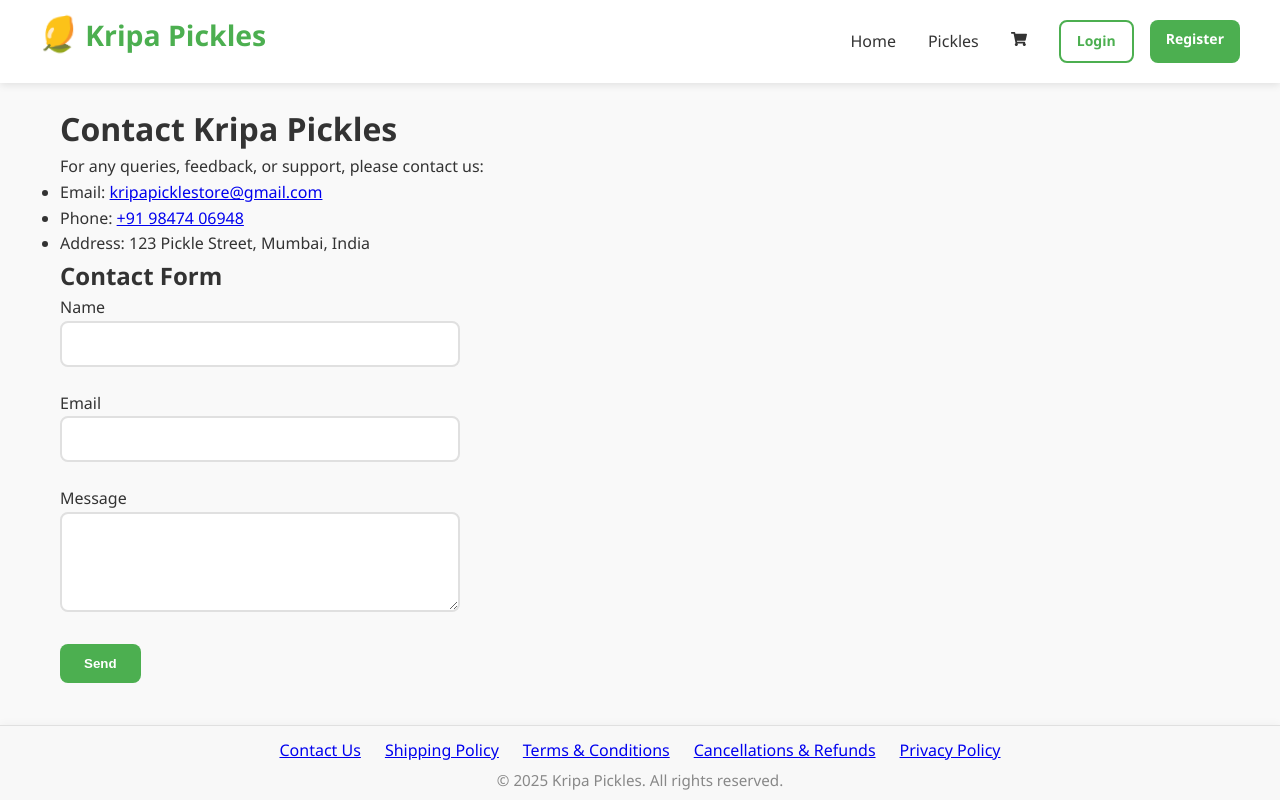
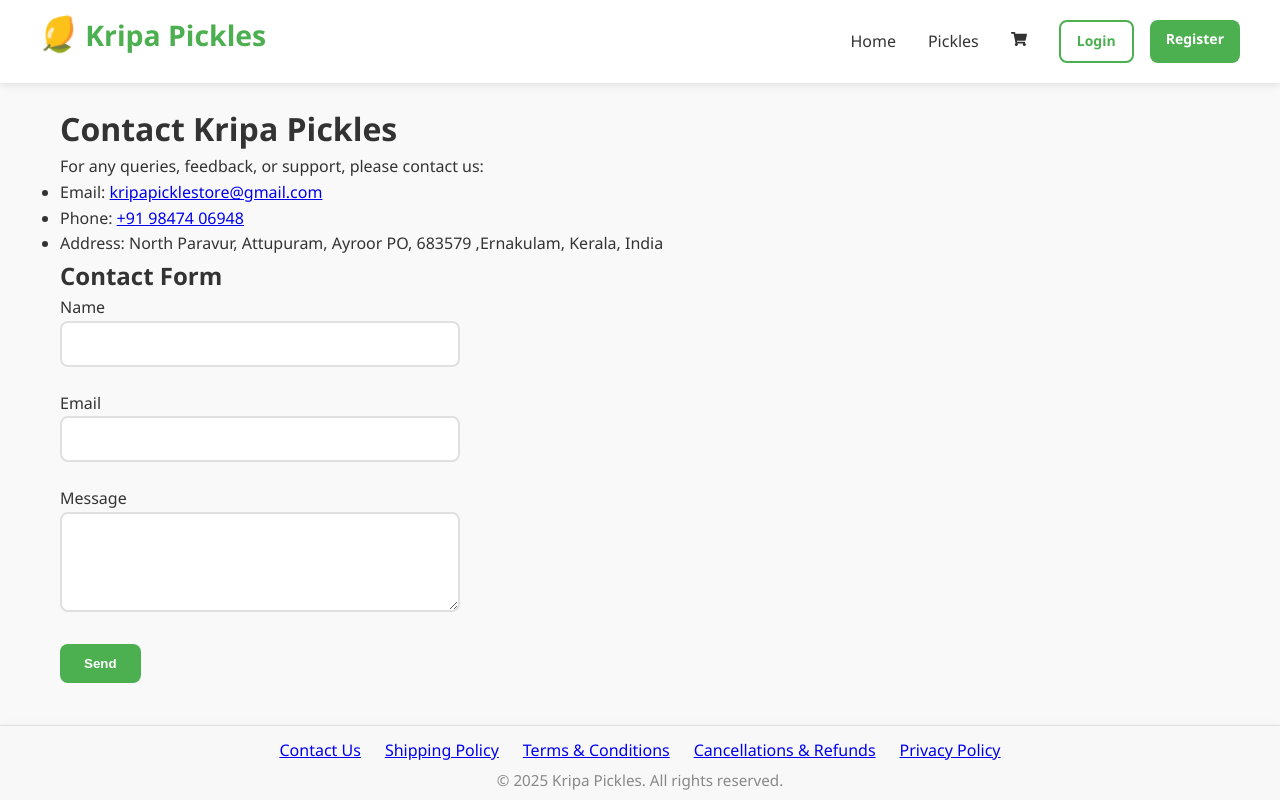
Before and after one commit to selfi123/Kripa, a React (Create React App) app in the folder client/: page /contact-us in a window 1280 px wide. Built offline with nearby package versions, Linux system fonts and the light colour scheme.

Commit message:
alldon14

```diff
--- a/client/src/pages/CancellationsRefunds.js
+++ b/client/src/pages/CancellationsRefunds.js
@@ -8,7 +8,7 @@
       <li>If you receive a damaged or incorrect product, contact us within 48 hours for a replacement or refund.</li>
       <li>Refunds are processed within 5-7 business days to your original payment method.</li>
       <li>For COD orders, refunds will be processed via bank transfer.</li>
-      <li>Contact <a href="mailto:support@pickles.com">support@pickles.com</a> for all refund/cancellation requests.</li>
+      <li>Contact <a href="mailto:kripapicklestore@gmail.com">kripapicklestore@gmail.com</a> for all refund/cancellation requests.</li>
     </ul>
   </div>
 );
--- a/client/src/pages/ContactUs.js
+++ b/client/src/pages/ContactUs.js
@@ -31,7 +31,7 @@
       <ul>
         <li>Email: <a href="mailto:kripapicklestore@gmail.com">kripapicklestore@gmail.com</a></li>
         <li>Phone: <a href="tel:+919847406948">+91 98474 06948</a></li>
-        <li>Address: 123 Pickle Street, Mumbai, India</li>
+        <li>Address: North Paravur, Attupuram, Ayroor PO, 683579 ,Ernakulam, Kerala, India</li>
       </ul>
       <h2 className="animated">Contact Form</h2>
       <form style={{maxWidth: 400}} className="animated" onSubmit={handleSubmit}>
```
